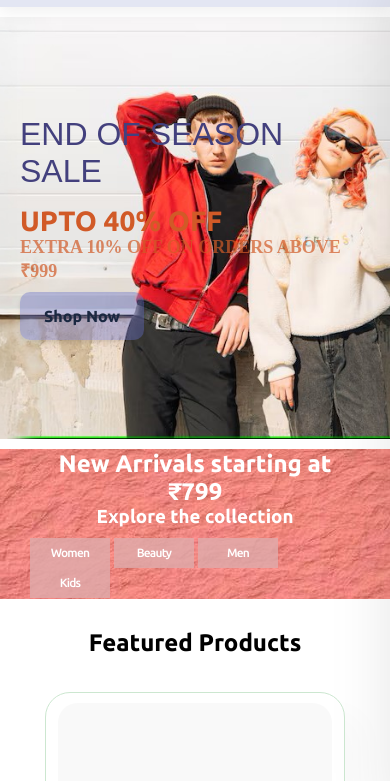
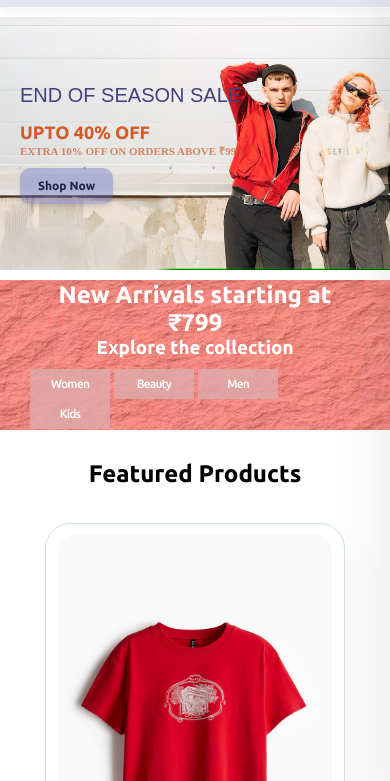
Before and after one commit to SnehaKumarr/Kosmos_ecommerce_website, a plain HTML site: page index.html in a window 390 px wide. Shown: the part 63-844 px from the top of the page. Drawn offline with Linux system fonts and the light colour scheme; a web font is replaced by a local one.

Commit message:
Update style.css

```diff
--- a/style.css
+++ b/style.css
@@ -1117,13 +1117,24 @@ background-color:  #579dcc;
     }
     #model {
         padding: 0 20px;
-        background-position: 50%;
+        background-position: 0%;
+        height: 30vh;
     }
     #model h1 {
-        font-size: 32px;
+        font-size: 20px;
+
     }
     #model h2 {
-        font-size: 28px;
+        font-size: 18px;
+    }
+    #model h3 {
+        font-size: 11px;
+    }
+    #model button{
+        height: 16px;
+        padding: 18px;
+        font-size: 0.75rem;
+        font-weight: 600;
     }
     #categories button {
         font-size: 12px;
```
